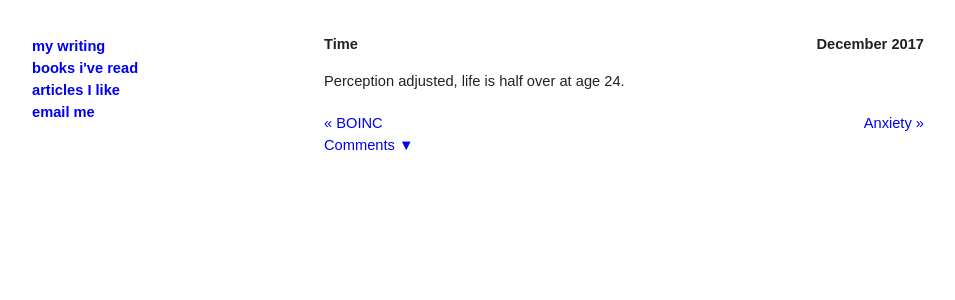
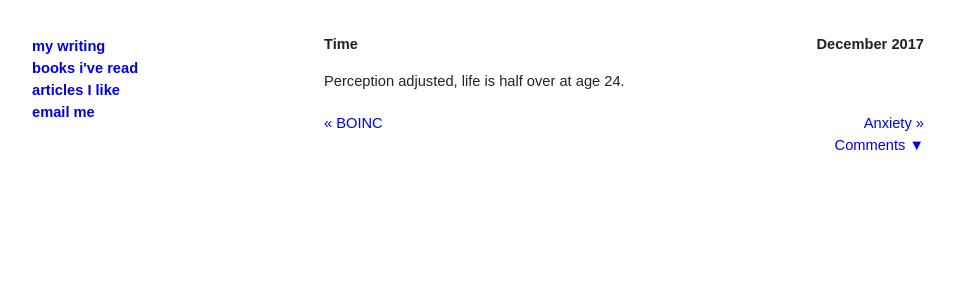
Before and after one commit to rogerkirkness/writing, a Jekyll site: the page built from _posts/2017-12-01-time.md, in a window 1280 px wide. Shown: the top 300 px of the page, without its empty margins (16-971 px from the left). Built offline with Jekyll 4.4.1, drawn with Linux system fonts in a browser that asks for light colours.

```diff
--- a/_layouts/default.html
+++ b/_layouts/default.html
@@ -53,7 +53,7 @@
 			padding-right: 10px;
 		}
 
-		comments {
+		.comments {
 			text-align: right;
 		}
 	</style>
```
